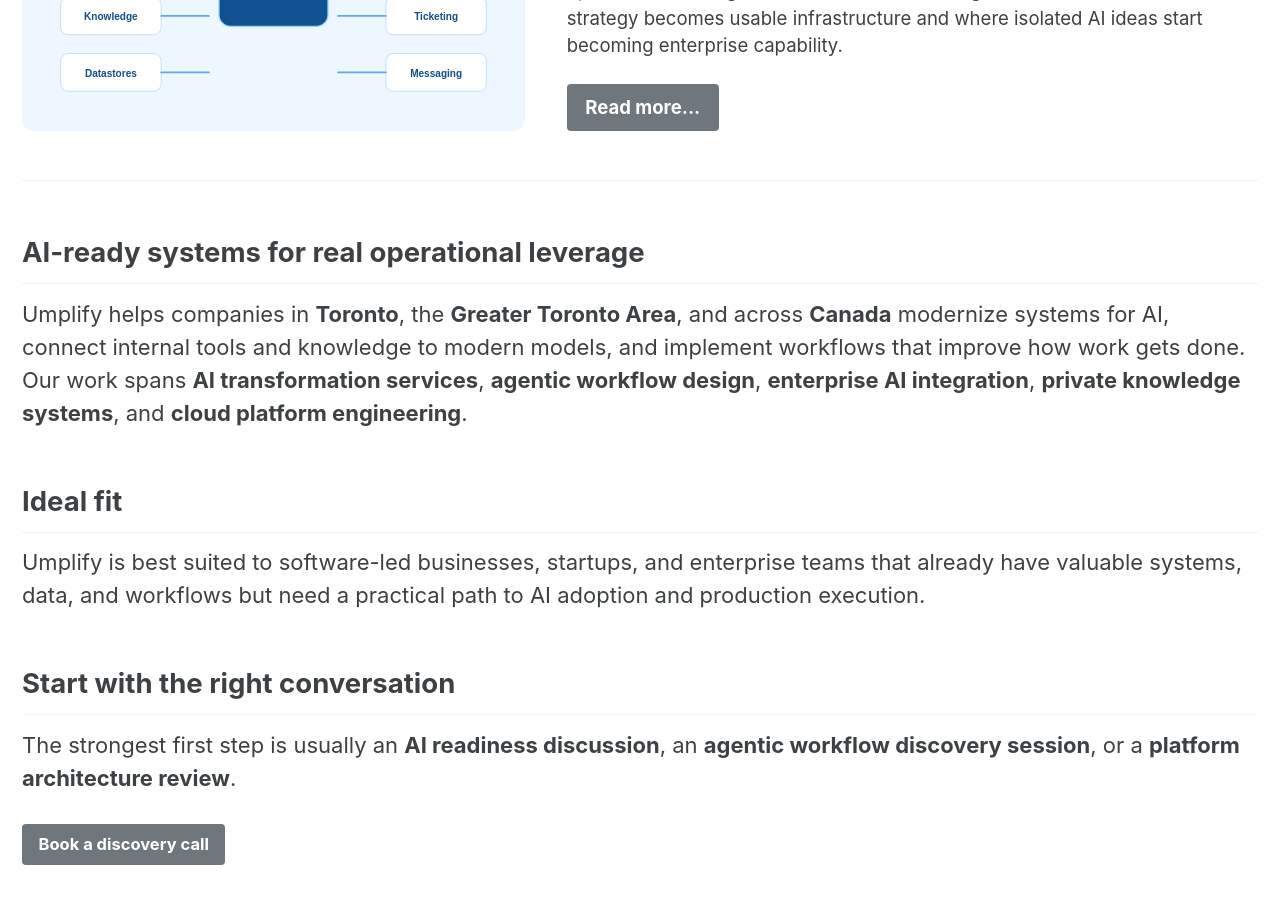
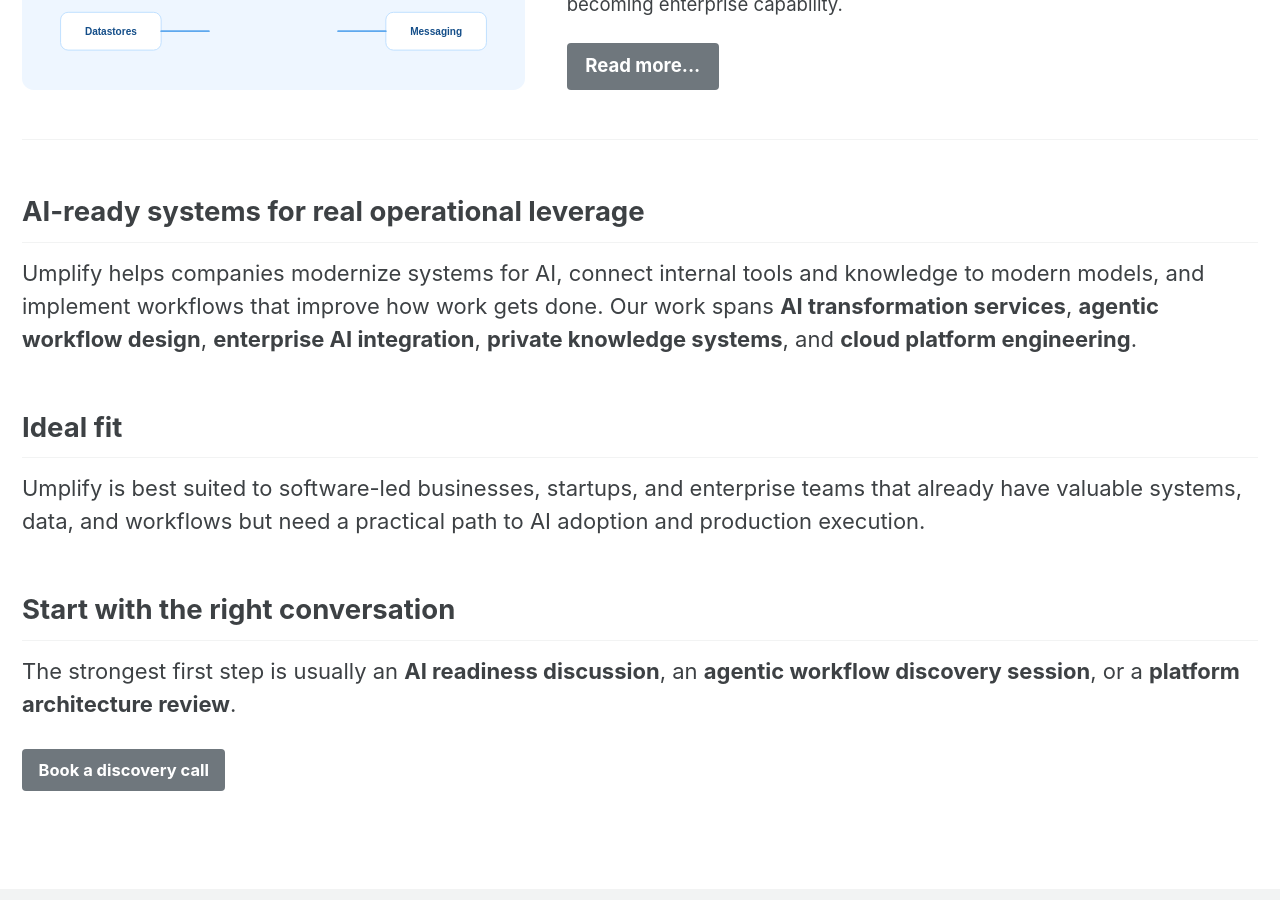
Before and after one commit to Umplify/umplify, a Jekyll site: the page built from _pages/home.md, in a window 1280 px wide and 900 px high, scrolled down 2211 px. Built offline with Jekyll 4.4.1, drawn with Linux system fonts in a browser that asks for light colours; cached includes are drawn as plain includes; some of the changed text lies outside the part shown.

Commit message:
Make public-facing copy location agnostic while keeping SEO location signals

```diff
--- a/_pages/home.md
+++ b/_pages/home.md
@@ -15,7 +15,7 @@
       url: "/ai-transformation/"
     - label: "Book a Discovery Call"
       url: "/contact/"
-excerpt: "Umplify helps businesses in Toronto, the Greater Toronto Area, and across Canada become AI-ready through AI transformation services, agentic workflows, enterprise AI integration, and cloud platform engineering."
+excerpt: "Umplify helps businesses become AI-ready through AI transformation services, agentic workflows, enterprise AI integration, and cloud platform engineering."
 intro:
   - excerpt: "Umplify helps ambitious businesses move from scattered AI experiments to production-ready systems that create measurable operational leverage. We design AI-ready workflows, enterprise integrations, private knowledge access, and the platform foundations required to scale with confidence."
 feature_row:
@@ -75,7 +75,7 @@
 
 ## AI-ready systems for real operational leverage
 
-Umplify helps companies in **Toronto**, the **Greater Toronto Area**, and across **Canada** modernize systems for AI, connect internal tools and knowledge to modern models, and implement workflows that improve how work gets done. Our work spans **AI transformation services**, **agentic workflow design**, **enterprise AI integration**, **private knowledge systems**, and **cloud platform engineering**.
+Umplify helps companies modernize systems for AI, connect internal tools and knowledge to modern models, and implement workflows that improve how work gets done. Our work spans **AI transformation services**, **agentic workflow design**, **enterprise AI integration**, **private knowledge systems**, and **cloud platform engineering**.
 
 ## Ideal fit
 
```
Also changed, not shown: _pages/about.md (+2 -2 lines), _pages/ai-transformation.md (+2 -2 lines), _pages/cloud-solutions.md (+1 -1 lines).
